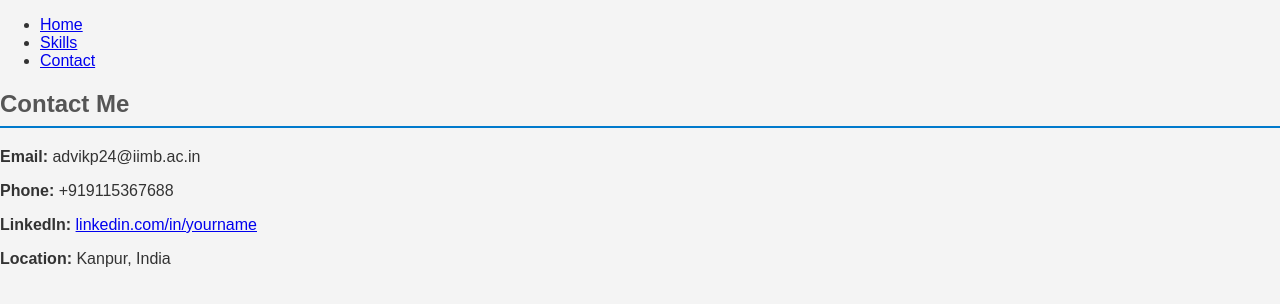
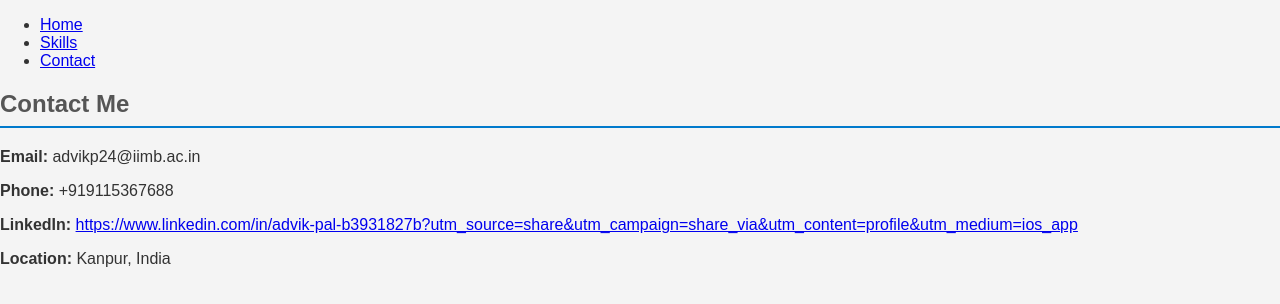
Before and after one commit to Advikpal99/project, a plain HTML site: page contact.html in a window 1280 px wide. Drawn offline with Linux system fonts and the light colour scheme.

Commit message:
contact.html

```diff
--- a/contact.html
+++ b/contact.html
@@ -19,7 +19,7 @@
     <h2>Contact Me</h2>
     <p><strong>Email:</strong> advikp24@iimb.ac.in</p>
     <p><strong>Phone:</strong> +919115367688</p>
-    <p><strong>LinkedIn:</strong> <a href="www.linkedin.com/in/advik-pal-b3931827b" target="_blank">linkedin.com/in/yourname</a></p>
+    <p><strong>LinkedIn:</strong> <a href="www.linkedin.com/in/advik-pal-b3931827b" target="_blank">https://www.linkedin.com/in/advik-pal-b3931827b?utm_source=share&utm_campaign=share_via&utm_content=profile&utm_medium=ios_app</a></p>
     <p><strong>Location:</strong> Kanpur, India</p>
   </section>
 </body>
```
